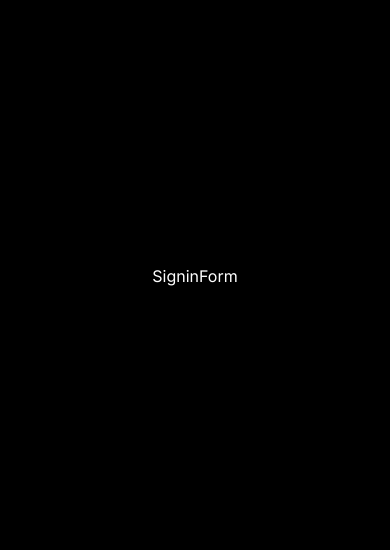
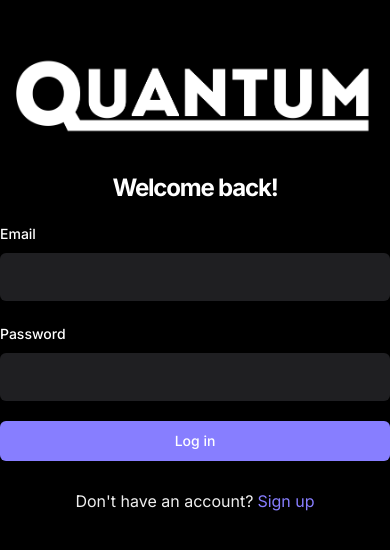
Before and after one commit to jan-eberwein/quantum-social, a React (Vite) app: page /sign-in in a window 390 px wide. Shown: the part 146-696 px from the top of the page. Built offline with nearby package versions, Linux system fonts and the light colour scheme; no server answers.

Commit message:
Signin Form Page

```diff
--- a/src/_auth/forms/SigninForm.tsx
+++ b/src/_auth/forms/SigninForm.tsx
@@ -1,9 +1,117 @@
-import React from 'react'
+import * as z from "zod";
+import { useForm } from "react-hook-form";
+import { zodResolver } from "@hookform/resolvers/zod";
+import { Link, useNavigate } from "react-router-dom";
+
+import { Form, FormControl, FormField, FormItem, FormLabel, FormMessage } from "@/components/ui/form";
+import { Input } from "@/components/ui/input";
+import { Button } from "@/components/ui/button";
+import Loader from "@/components/shared/Loader";
+import { useToast } from "@/hooks/use-toast";
+
+import { useUserContext } from "@/context/AuthContext";
+import { useSignInAccount } from "@/lib/react-query/queriesAndMutations";
 
 const SigninForm = () => {
+  const { toast } = useToast();
+  const navigate = useNavigate();
+  const { checkAuthUser, isLoading: isUserLoading } = useUserContext();
+
+  // Query
+  const { mutateAsync: signInAccount, isLoading } = useSignInAccount();
+
+  const SigninValidation = z.object({
+    email: z.string().email(),
+    password: z.string().min(6),
+  });
+
+  const form = useForm<z.infer<typeof SigninValidation>>({
+    resolver: zodResolver(SigninValidation),
+  });
+
+
+  const handleSignin = async (user: z.infer<typeof SigninValidation>) => {
+    const session = await signInAccount(user);
+
+    if (!session) {
+      toast({ title: "Login failed. Please try again." });
+
+      return;
+    }
+
+    const isLoggedIn = await checkAuthUser();
+
+    if (isLoggedIn) {
+      form.reset();
+
+      navigate("/");
+    } else {
+      toast({ title: "Login failed. Please try again.", });
+
+      return;
+    }
+  };
+
   return (
-    <div>SigninForm</div>
-  )
-}
+    <Form {...form}>
+      <div className="sm:w-420 flex-center flex-col">
+        <img src="/assets/images/QuantumLogoWhite.png" alt="logo" />
+        <h2 className="h3-bold md:h2-bold pt-5 sm:pt-12">
+        Welcome back!
+        </h2>
+        <form
+          onSubmit={form.handleSubmit(handleSignin)}
+          className="flex flex-col gap-5 w-full mt-4">
+          <FormField
+            control={form.control}
+            name="email"
+            render={({ field }) => (
+              <FormItem>
+                <FormLabel className="shad-form_label">Email</FormLabel>
+                <FormControl>
+                  <Input type="text" className="shad-input" {...field} />
+                </FormControl>
+                <FormMessage />
+              </FormItem>
+            )}
+          />
 
-export default SigninForm
+          <FormField
+            control={form.control}
+            name="password"
+            render={({ field }) => (
+              <FormItem>
+                <FormLabel className="shad-form_label">Password</FormLabel>
+                <FormControl>
+                  <Input type="password" className="shad-input" {...field} />
+                </FormControl>
+                <FormMessage />
+              </FormItem>
+            )}
+          />
+
+          <Button type="submit" className="shad-button_primary">
+            {isLoading || isUserLoading ? (
+              <div className="flex-center gap-2">
+                <Loader /> Loading...
+              </div>
+            ) : (
+              "Log in"
+            )}
+          </Button>
+
+          <p className="text-small-regular text-light-2 text-center mt-2">
+            Don&apos;t have an account?
+            <Link
+              to="/sign-up"
+              className="text-primary-500 text-small-semibold ml-1">
+              Sign up
+            </Link>
+          </p>
+        </form>
+      </div>
+    </Form>
+  );
+};
+
+export default SigninForm;
```
